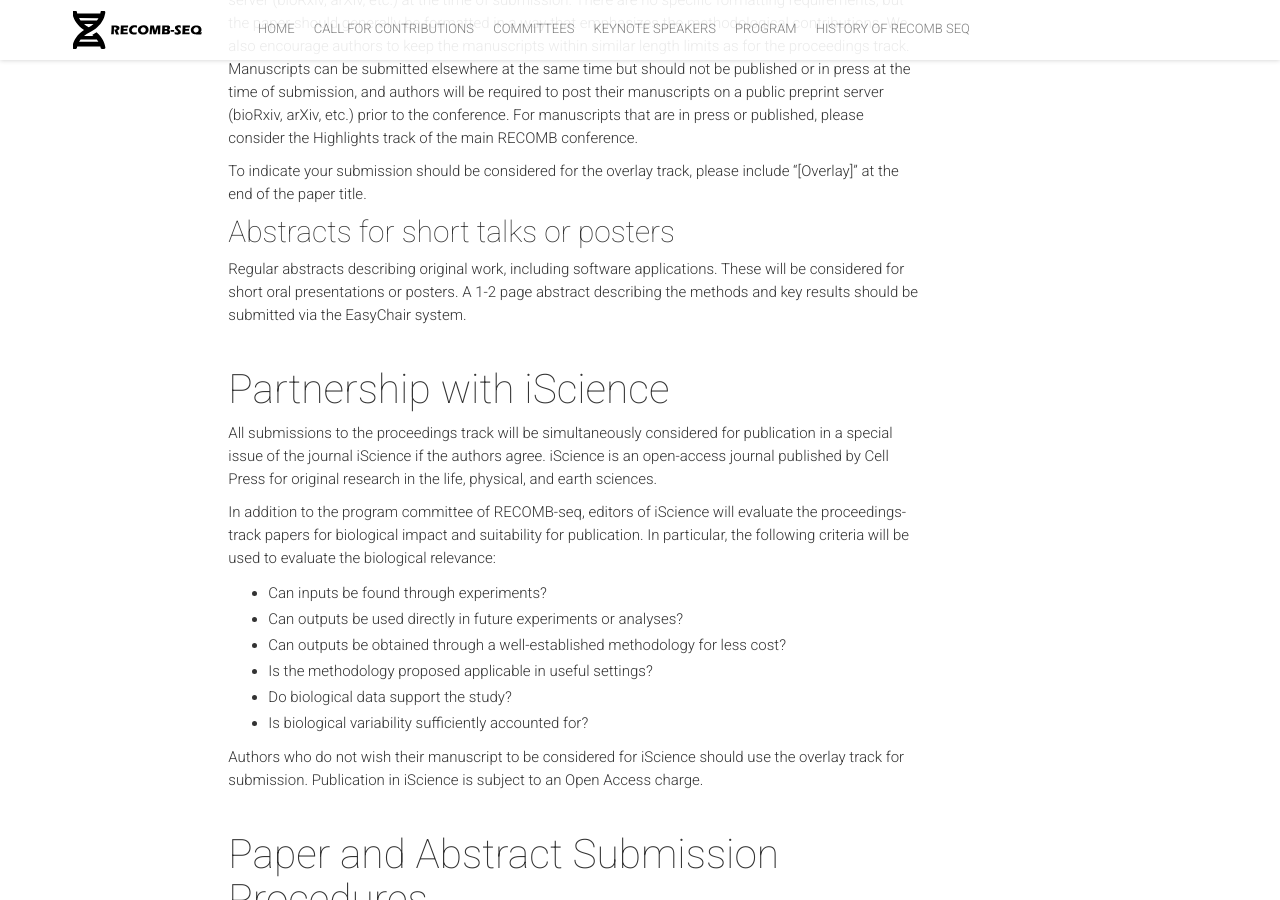
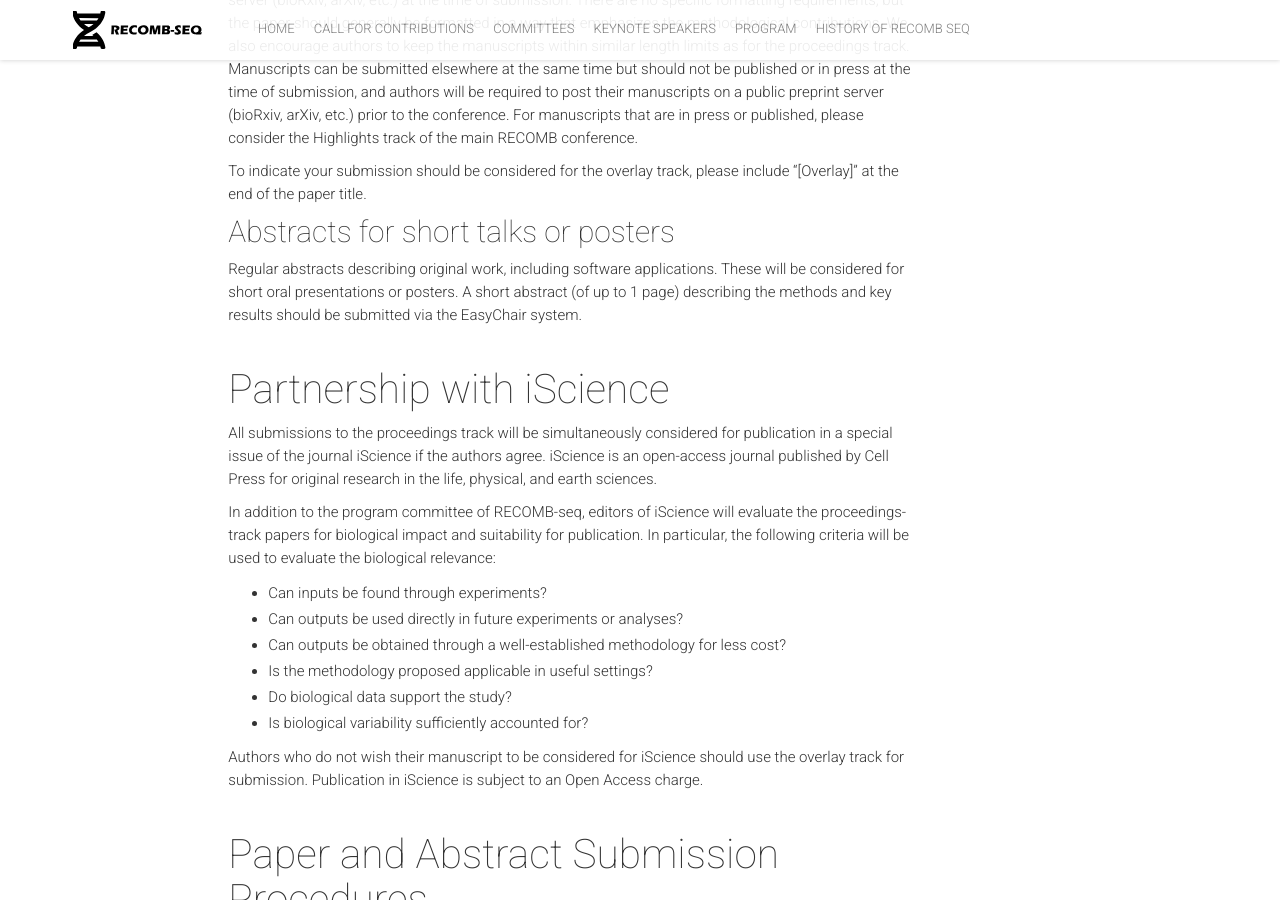
Before and after one commit to recomb-seq/recomb-seq.github.io, a Jekyll site: the page built from _paper-calls/RECOMB-2025-CfP.md, in a window 1280 px wide and 900 px high, scrolled down 1887 px. Built offline with Jekyll 4.4.1, drawn with Linux system fonts in a browser that asks for light colours; nearby versions of some CDN libraries; comment, search, counter and statistics services are not loaded.

Commit message:
update info short papers

```diff
--- a/_paper-calls/RECOMB-2025-CfP.md
+++ b/_paper-calls/RECOMB-2025-CfP.md
@@ -52,8 +52,7 @@ To indicate your submission should be considered for the overlay track, please i
 
 ##### Abstracts for short talks or posters
 
-Regular abstracts describing original work, including software applications. These will be considered for short oral presentations or posters. A 1-2 page abstract describing the methods and key results should be submitted via the EasyChair system.
-
+Regular abstracts describing original work, including software applications. These will be considered for short oral presentations or posters. A short abstract (of up to 1 page) describing the methods and key results should be submitted via the EasyChair system.
 #### Partnership with iScience
 
 All submissions to the proceedings track will be simultaneously considered for publication in a special issue of the journal iScience if the authors agree. iScience is an open-access journal published by Cell Press for original research in the life, physical, and earth sciences.
```
